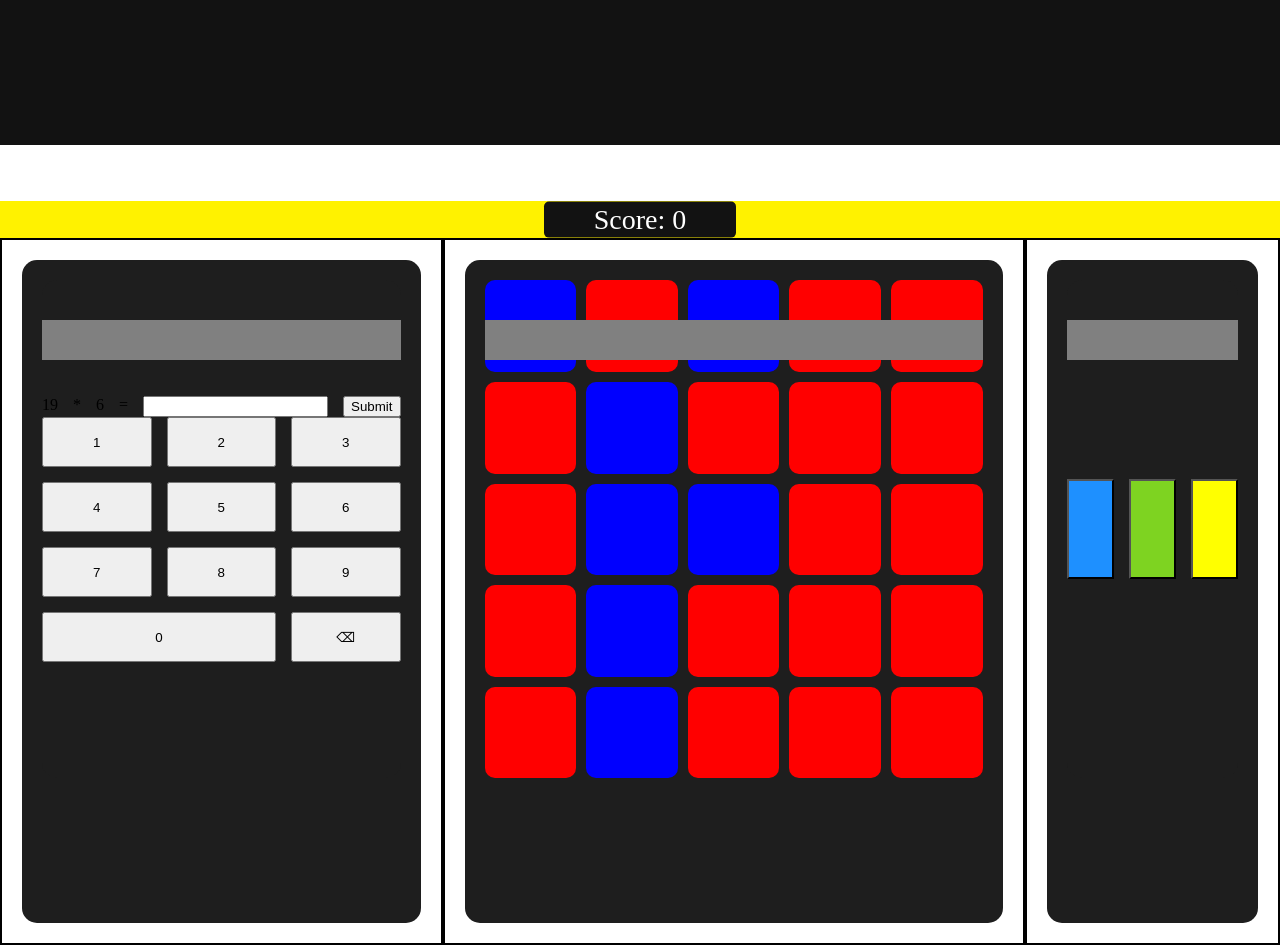
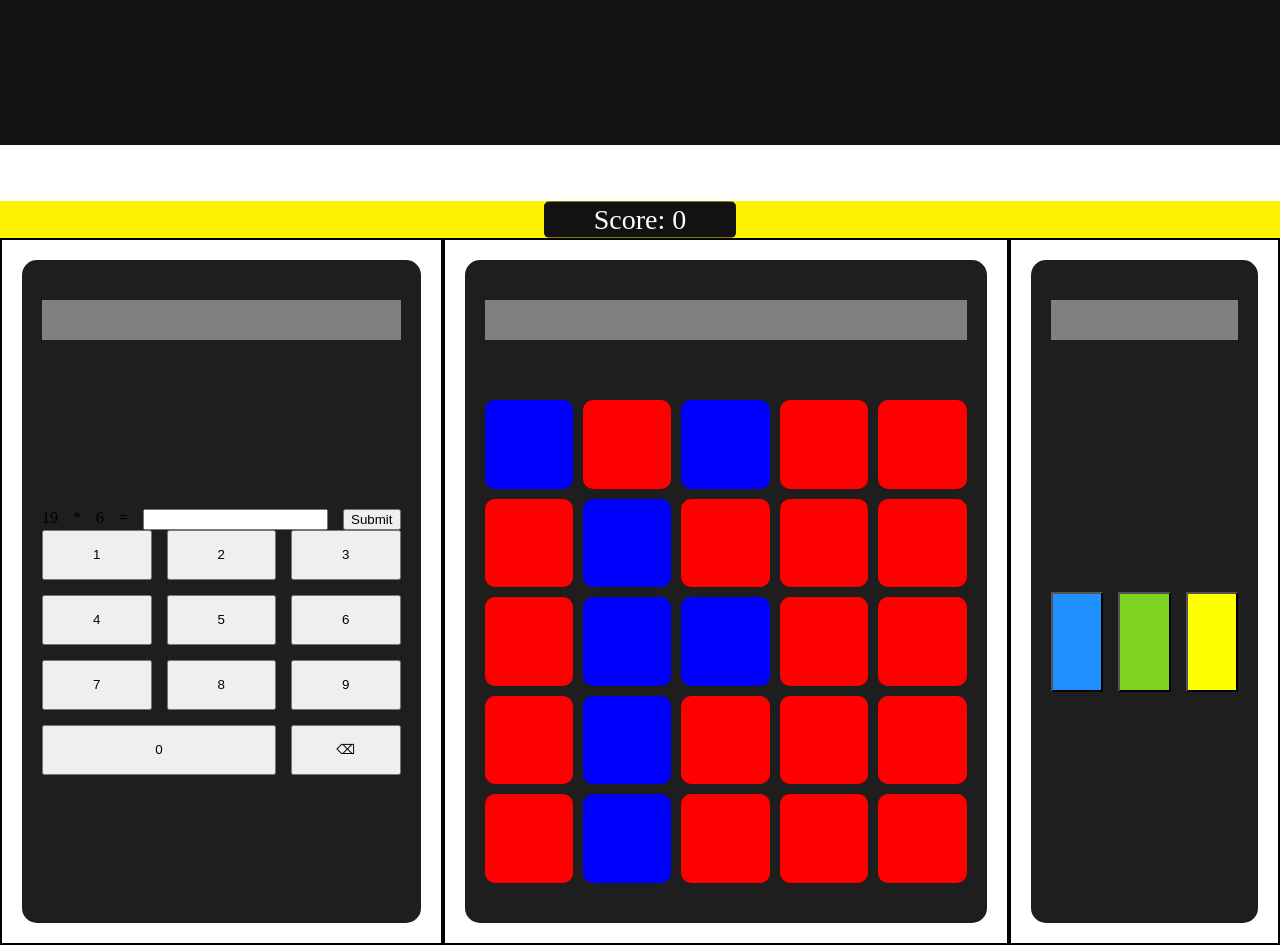
Before and after one commit to Hernandez-Marcos/Triple-task, a Django app: page /games/ in a window 1280 px wide. Shown: the part 655-1600 px from the top of the page. Run offline with Django 5.2, Linux system fonts and the light colour scheme.

Commit message:
refactor: make each game-timer-bar child of a card and remove absolute positioning

```diff
--- a/games/static/games/js/timer.js
+++ b/games/static/games/js/timer.js
@@ -49,7 +49,7 @@ const timerConfig = {
     },
 
     math: {
-        getEl: () => document.querySelector(".math-game .game-timer-bar"),
+        getEl: () => document.getElementById("math-timer"),
         onFinish: () => {
             fetch("/games/api/next-game/", {
                 method: "POST",
@@ -86,7 +86,7 @@ const timerConfig = {
     },
 
     grid: {
-        getEl: () => document.querySelector(".grid-game .game-timer-bar"),
+        getEl: () => document.getElementById("grid-timer"),
         onFinish: () => {
             fetch("/games/api/next-game/", {
                 method: "POST",
@@ -123,7 +123,7 @@ const timerConfig = {
     },
 
     pattern: {
-        getEl: () => document.querySelector(".pattern-game .game-timer-bar"),
+        getEl: () => document.getElementById("pattern-timer"),
         onFinish: () => {
             fetch("/games/api/next-game/", {
                 method: "POST",
--- a/games/static/games/js/validate.js
+++ b/games/static/games/js/validate.js
@@ -88,9 +88,6 @@ function updateGridGame(data) {
     const gridContainer = document.querySelector(".grid-game")
 
     gridContainer.innerHTML = ""
-    const timerBarEl = document.createElement("div")
-    timerBarEl.classList.add("game-timer-bar")
-    gridContainer.appendChild(timerBarEl)
 
     for (const row of data.grid) {
         for (const color of row) {
--- a/games/static/games/styles/grid.css
+++ b/games/static/games/styles/grid.css
@@ -6,6 +6,7 @@
     position: relative;
     height: 80%;
     border-radius: 15px;
+    margin: auto;
 }
 
 .square {
--- a/games/static/games/styles/shared.css
+++ b/games/static/games/styles/shared.css
@@ -55,5 +55,7 @@ body {
     width: 100%;
     background-color: #1E1E1E;
     border-radius: 15px;
-    padding: 20px
+    padding: 40px 20px 20px 20px;
+    display: flex;
+    flex-direction: column;
 }
--- a/games/static/games/styles/timer.css
+++ b/games/static/games/styles/timer.css
@@ -12,8 +12,5 @@
     height: 40px;
     width: 100%;
     background-color: gray;
-    position: absolute;
-    top: 40px;
-    left: 0;
-    z-index: 10;
+    margin-bottom: 40px;
 }
--- a/games/templates/games/index.html
+++ b/games/templates/games/index.html
@@ -37,15 +37,13 @@
     <div class="games-container">
         <div class="game-wrapper">
             <div class="game-card">
+                <div class="game-timer-bar" id="math-timer"></div>
                 <div class="math-game">
-                    <div class="game-timer-bar"></div>
-
                     <div class="math-problem">
                         <span id="num-1">{{math_problem.num_1}}</span> * <span id="num-2">{{math_problem.num_2}}</span> =
                         <input type="number" id="math-answer">
                         <button id="submit-math-answer" type="button">Submit</button>
                     </div>
-
 
                     <div class="math-keypad">
                         {% for num in keypad_digits%}
@@ -59,9 +57,8 @@
 
         <div class="game-wrapper">
             <div class="game-card">
+                <div class="game-timer-bar" id="grid-timer"></div>
                 <div class="grid-game">
-                    <div class="game-timer-bar"></div>
-
                     {% for row in grid %}
                         {% for square in row %}
                             <div class="square {{square}}"></div>
@@ -73,9 +70,8 @@
 
         <div class="game-wrapper">
             <div class="game-card">
+                <div class="game-timer-bar" id="pattern-timer"></div>
                 <div class="pattern-game">
-                    <div class="game-timer-bar"></div>
-
                     <button class="pattern-button blue"></button>
                     <button class="pattern-button green"></button>
                     <button class="pattern-button yellow"></button>
```
